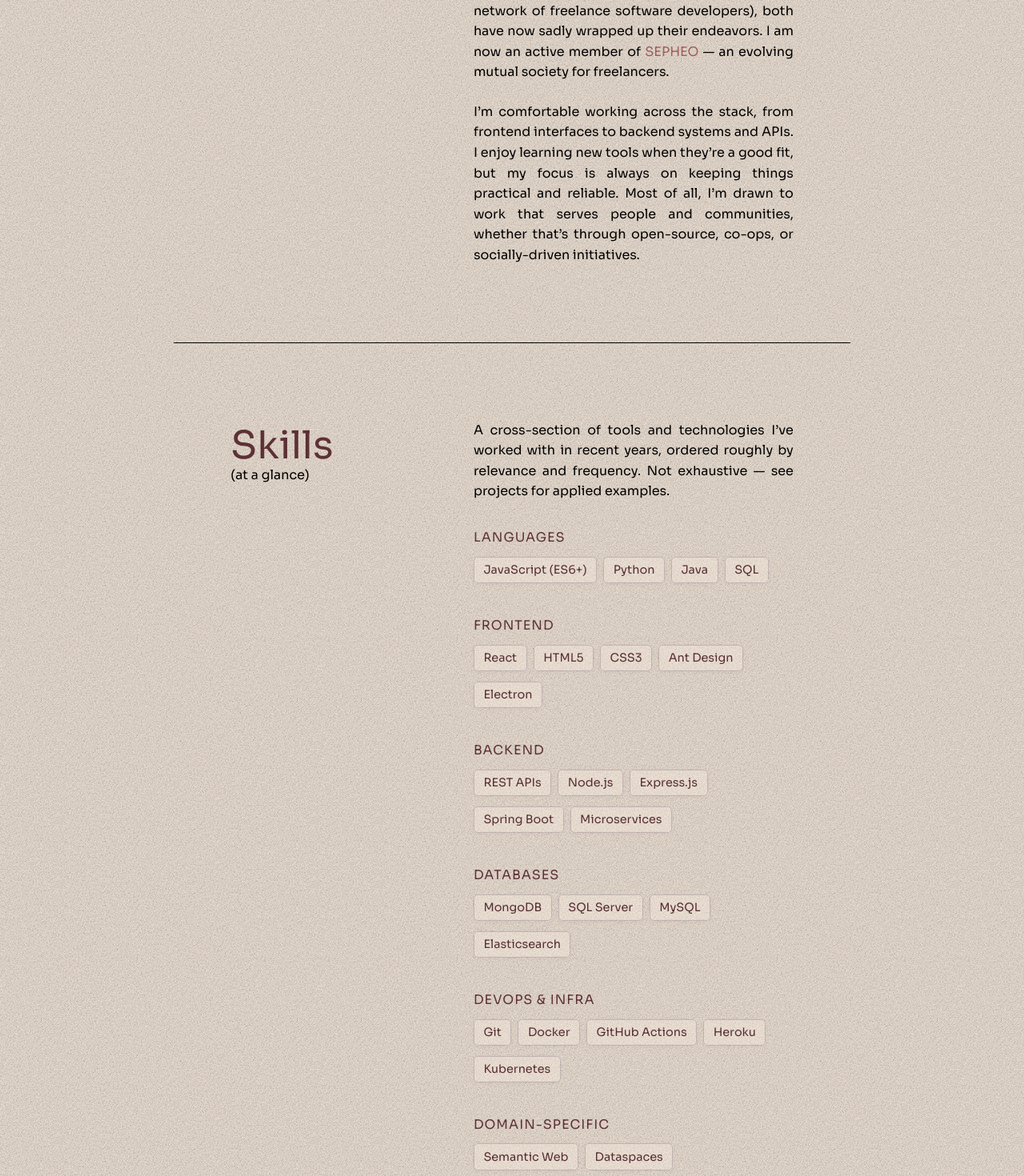
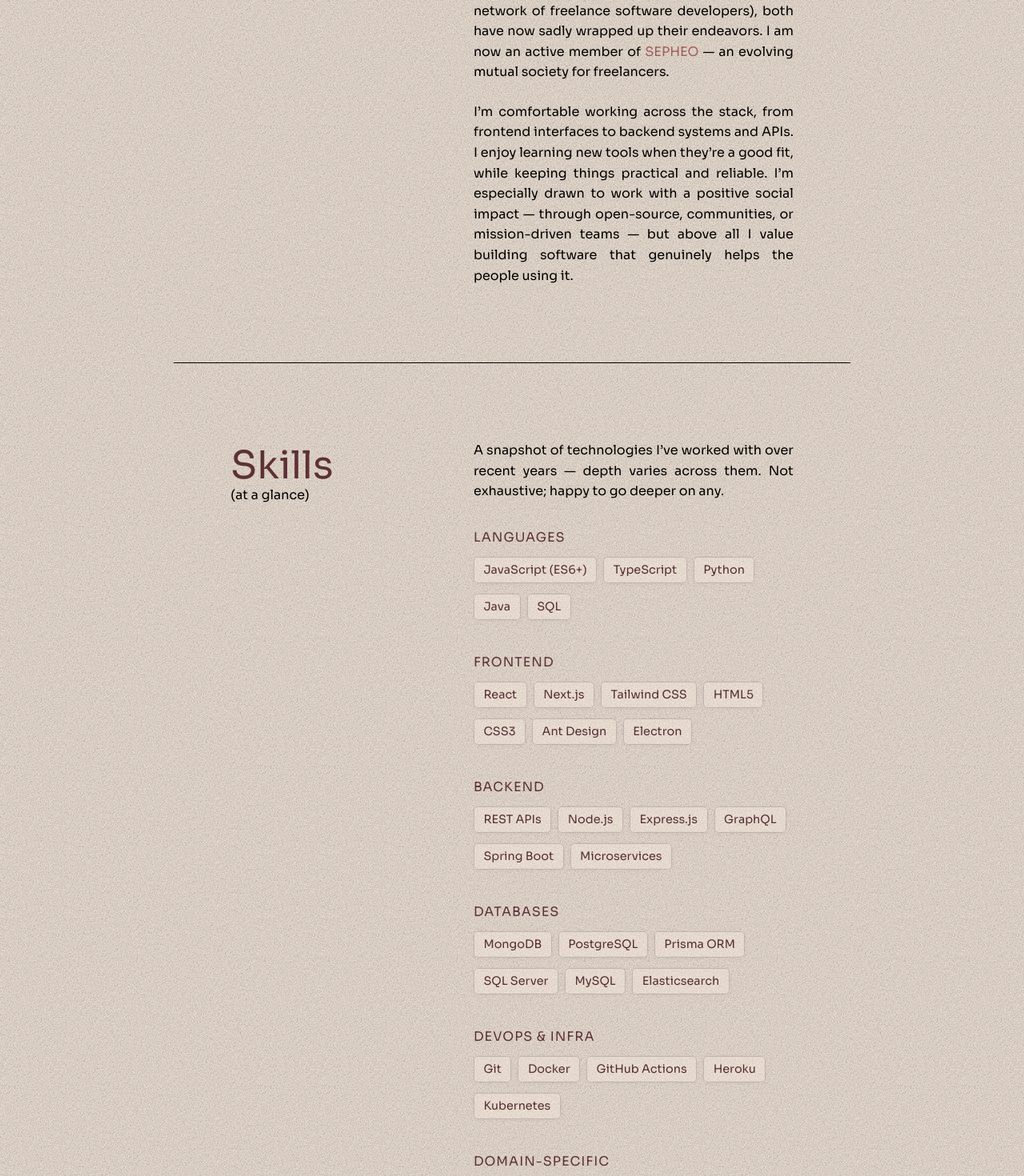
Before and after one commit to MemorySounds/profile, an Eleventy site: page src/index.html in a window 1280 px wide. Shown: the part 1330-2800 px from the top of the page at 80% size. Built offline with nearby package versions, Linux system fonts and the light colour scheme; Eleventy itself is replaced by a stand-in of ours; files that its build step writes are made by us from their sources.

Commit message:
content: refresh skills, about and hero copy
- Add recently-acquired skills to both the site and CV: TypeScript,
  Next.js, Tailwind CSS, GraphQL, and PostgreSQL / Prisma ORM, ordered
  after established tools so relative depth reads honestly.
- Reword the skills intro to be more succinct (recent, varying depth,
  not exhaustive, invite to ask).
- Soften the closing about paragraph so it reads well to commercial
  employers while keeping the social-impact identity.
- Update the hero greeting to "Hi, I'm Robert."

```diff
--- a/src/sections/about.html
+++ b/src/sections/about.html
@@ -60,10 +60,10 @@
       <p>
         I’m comfortable working across the stack, from frontend interfaces to
         backend systems and APIs. I enjoy learning new tools when they’re a good
-        fit, but my focus is always on keeping things practical and reliable.
-        Most of all, I’m drawn to work that serves people and communities,
-        whether that’s through open-source, co-ops, or socially-driven
-        initiatives.
+        fit, while keeping things practical and reliable. I’m especially drawn
+        to work with a positive social impact — through open-source,
+        communities, or mission-driven teams — but above all I value building
+        software that genuinely helps the people using it.
       </p>
     </div>
   </div>
--- a/src/sections/hero.html
+++ b/src/sections/hero.html
@@ -4,7 +4,7 @@
     <div class="noise-overlay"></div>
   </div>
   <div class="hero-content">
-    <h1>Hey there,</h1>
+    <h1>Hi, I’m Robert.</h1>
     <div class="hero-paragraphs">
       <p>
         I’m a software developer based in Paris, with 6+ years of experience
--- a/src/sections/skills.html
+++ b/src/sections/skills.html
@@ -6,9 +6,8 @@
     </div>
     <div class="content">
       <p>
-        A cross-section of tools and technologies I’ve worked with in recent
-        years, ordered roughly by relevance and frequency. Not exhaustive — see
-        projects for applied examples.
+        A snapshot of technologies I’ve worked with over recent years — depth
+        varies across them. Not exhaustive; happy to go deeper on any.
       </p>
 
       <div class="skills-section">
@@ -18,6 +17,7 @@
           </div>
           <div class="skills-list">
             <span>JavaScript (ES6+)</span>
+            <span>TypeScript</span>
             <span>Python</span>
             <span>Java</span>
             <span>SQL</span>
@@ -29,6 +29,8 @@
           </div>
           <div class="skills-list">
             <span>React</span>
+            <span>Next.js</span>
+            <span>Tailwind CSS</span>
             <span>HTML5</span>
             <span>CSS3</span>
             <span>Ant Design</span>
@@ -43,6 +45,7 @@
             <span>REST APIs</span>
             <span>Node.js</span>
             <span>Express.js</span>
+            <span>GraphQL</span>
             <span>Spring Boot</span>
             <span>Microservices</span>
           </div>
@@ -53,6 +56,8 @@
           </div>
           <div class="skills-list">
             <span>MongoDB</span>
+            <span>PostgreSQL</span>
+            <span>Prisma ORM</span>
             <span>SQL Server</span>
             <span>MySQL</span>
             <span>Elasticsearch</span>
```
Also changed, not shown: src/cv/index.html (+8 -3 lines).
